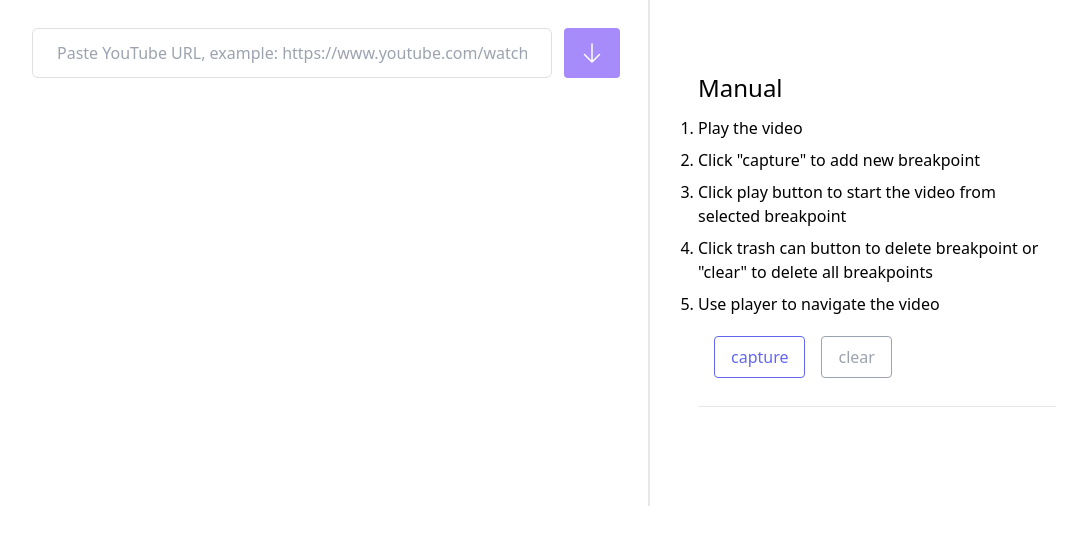
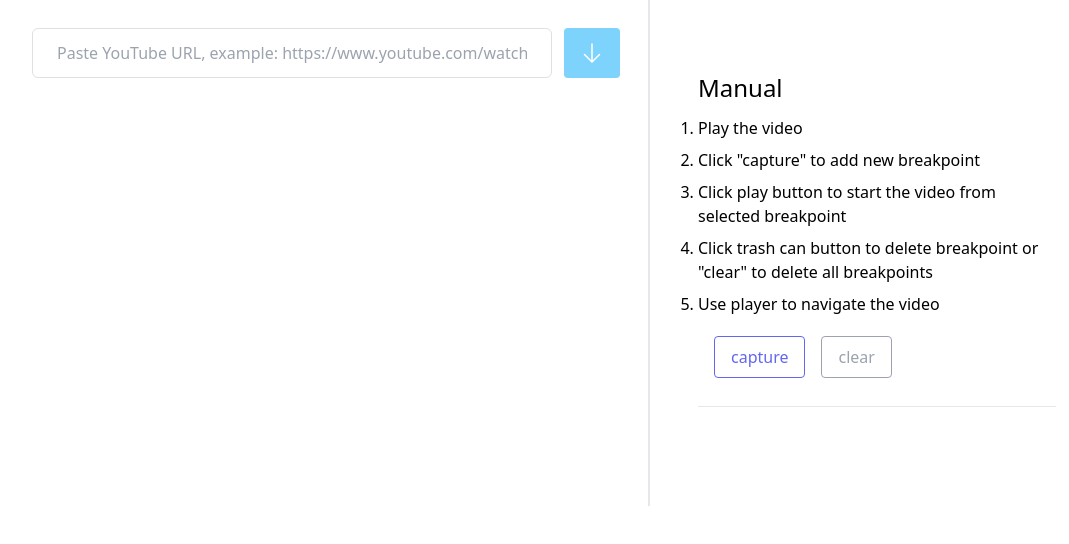
Before and after one commit to piotrpersona/loopme, a Next.js app: page / in a window 1280 px wide. Shown: the top 544 px of the page, without its empty margins (96-1165 px from the left). Built offline with nearby package versions, Linux system fonts and the light colour scheme.

Commit message:
fix: Colors
Signed-off-by: Piotr Persona <persona.piotr@gmail.com>

```diff
--- a/components/looper/Looper.jsx
+++ b/components/looper/Looper.jsx
@@ -101,7 +101,7 @@ export default function Looper() {
             onChange={handleInputUrl}
             />
             <button
-            className="rounded m-3 px-4 bg-violet-400 hover:bg-violet-500"
+            className="rounded m-3 px-4 bg-sky-300 hover:bg-sky-400"
             onClick={loadUrl}>
                 <ArrowDownIcon className="h-6 w-6 font-bold text-white"/>
             </button>
```
